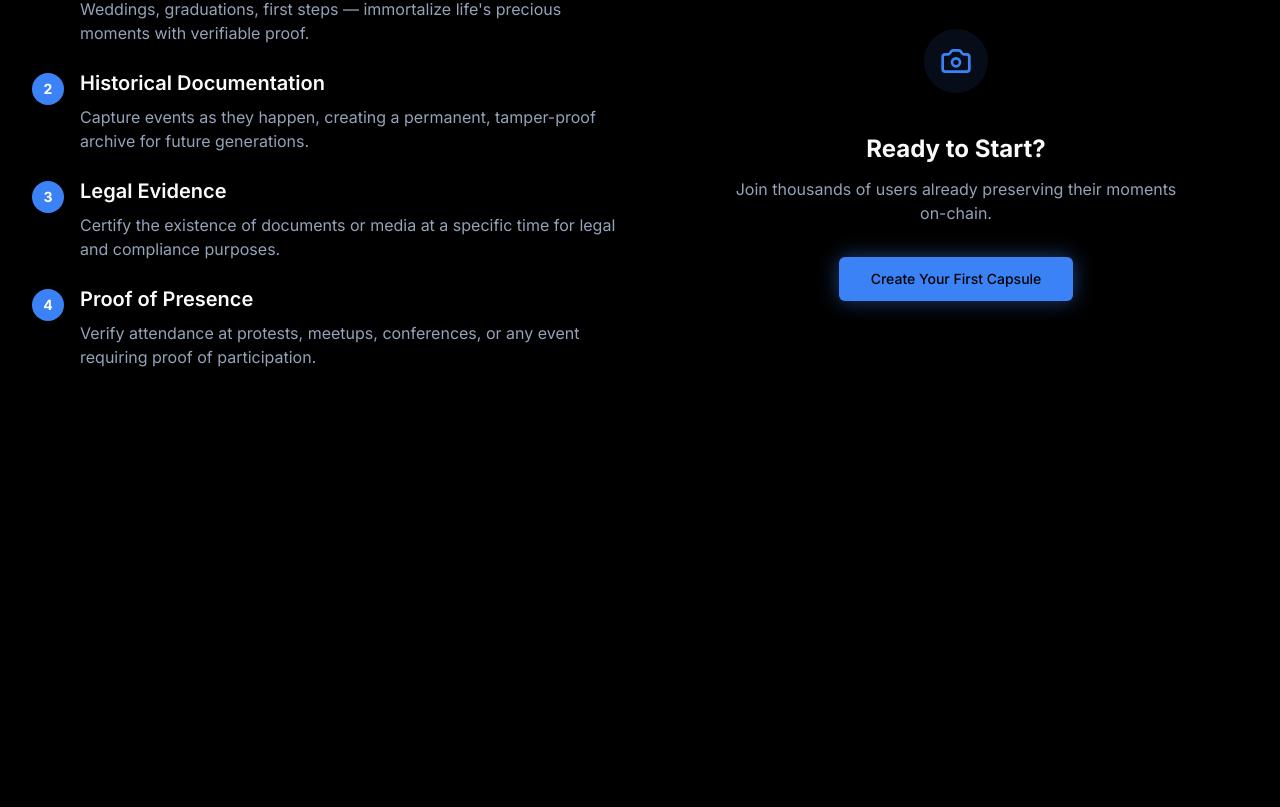
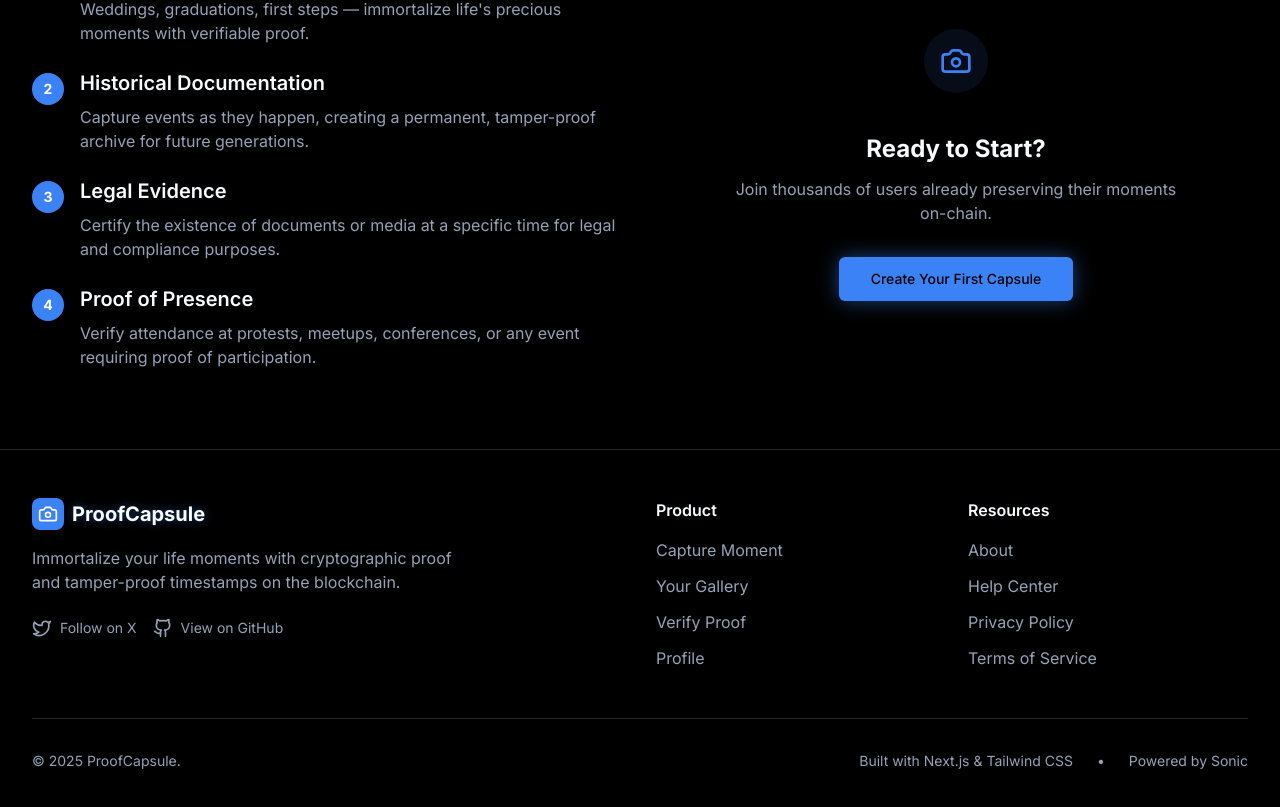
Before and after one commit to vict0rcarvalh0/proofcapsule, a Next.js app in the folder src/client/: page / in a window 1280 px wide. Shown: the part 1617-2424 px from the top of the page. Before the commit the page ends 2066 px from the top, so only its background shows below. Built offline with nearby package versions, Linux system fonts and the light colour scheme.

Commit message:
feat: footer and different app icon color

```diff
--- a/src/client/app/layout.tsx
+++ b/src/client/app/layout.tsx
@@ -3,6 +3,7 @@ import { Inter } from "next/font/google"
 import "./globals.css"
 import { Navigation } from "@/components/navigation"
 import { Bubbles } from "@/components/bubbles"
+import { Footer } from "@/components/footer"
 
 const inter = Inter({ subsets: ["latin"] })
 
@@ -20,11 +21,12 @@ export default function RootLayout({
     <html lang="en" className="dark">
       <body className={`${inter.className} min-h-screen bg-background text-foreground`}>
         <Bubbles />
-        <div className="relative min-h-screen">
+        <div className="relative min-h-screen flex flex-col">
           <Navigation />
-          <main className="pt-16">
+          <main className="pt-16 flex-1">
             {children}
           </main>
+          <Footer />
         </div>
       </body>
     </html>
--- /dev/null
+++ b/src/client/components/footer.tsx
@@ -0,0 +1,113 @@
+import Link from "next/link"
+import { Camera, Github, Twitter, Heart } from "lucide-react"
+
+export function Footer() {
+  return (
+    <footer className="border-t border-border bg-background/50 backdrop-blur-sm">
+      <div className="max-w-7xl mx-auto px-4 sm:px-6 lg:px-8 py-12">
+        <div className="grid grid-cols-1 md:grid-cols-4 gap-8">
+          {/* Brand Section */}
+          <div className="md:col-span-2">
+            <div className="flex items-center space-x-2 mb-4">
+              <div className="w-8 h-8 bg-blue-500 rounded-lg flex items-center justify-center">
+                <Camera className="w-5 h-5 text-white" />
+              </div>
+              <span className="text-xl font-bold text-glow">ProofCapsule</span>
+            </div>
+            <p className="text-muted-foreground mb-6 max-w-md">
+              Immortalize your life moments with cryptographic proof and tamper-proof timestamps on the blockchain.
+            </p>
+            <div className="flex items-center space-x-4">
+              <Link
+                href="https://x.com/vict0rcarvalh0o"
+                target="_blank"
+                rel="noopener noreferrer"
+                className="flex items-center space-x-2 text-muted-foreground hover:text-primary transition-colors"
+              >
+                <Twitter className="w-5 h-5" />
+                <span className="text-sm">Follow on X</span>
+              </Link>
+              <Link
+                href="https://github.com/vict0rcarvalh0/proofcapsule"
+                target="_blank"
+                rel="noopener noreferrer"
+                className="flex items-center space-x-2 text-muted-foreground hover:text-primary transition-colors"
+              >
+                <Github className="w-5 h-5" />
+                <span className="text-sm">View on GitHub</span>
+              </Link>
+            </div>
+          </div>
+
+          {/* Product Links */}
+          <div>
+            <h3 className="font-semibold text-foreground mb-4">Product</h3>
+            <ul className="space-y-3">
+              <li>
+                <Link href="/capture" className="text-muted-foreground hover:text-foreground transition-colors">
+                  Capture Moment
+                </Link>
+              </li>
+              <li>
+                <Link href="/gallery" className="text-muted-foreground hover:text-foreground transition-colors">
+                  Your Gallery
+                </Link>
+              </li>
+              <li>
+                <Link href="/verify" className="text-muted-foreground hover:text-foreground transition-colors">
+                  Verify Proof
+                </Link>
+              </li>
+              <li>
+                <Link href="/profile" className="text-muted-foreground hover:text-foreground transition-colors">
+                  Profile
+                </Link>
+              </li>
+            </ul>
+          </div>
+
+          {/* Resources */}
+          <div>
+            <h3 className="font-semibold text-foreground mb-4">Resources</h3>
+            <ul className="space-y-3">
+              <li>
+                <Link href="/about" className="text-muted-foreground hover:text-foreground transition-colors">
+                  About
+                </Link>
+              </li>
+              <li>
+                <Link href="/help" className="text-muted-foreground hover:text-foreground transition-colors">
+                  Help Center
+                </Link>
+              </li>
+              <li>
+                <Link href="/privacy" className="text-muted-foreground hover:text-foreground transition-colors">
+                  Privacy Policy
+                </Link>
+              </li>
+              <li>
+                <Link href="/terms" className="text-muted-foreground hover:text-foreground transition-colors">
+                  Terms of Service
+                </Link>
+              </li>
+            </ul>
+          </div>
+        </div>
+
+        {/* Bottom Section */}
+        <div className="border-t border-border mt-12 pt-8">
+          <div className="flex flex-col md:flex-row justify-between items-center space-y-4 md:space-y-0">
+            <div className="flex items-center space-x-2 text-sm text-muted-foreground">
+              <span>© 2025 ProofCapsule.</span>
+            </div>
+            <div className="flex items-center space-x-6 text-sm text-muted-foreground">
+              <span>Built with Next.js & Tailwind CSS</span>
+              <span>•</span>
+              <span>Powered by Sonic</span>
+            </div>
+          </div>
+        </div>
+      </div>
+    </footer>
+  )
+}
--- a/src/client/components/navigation.tsx
+++ b/src/client/components/navigation.tsx
@@ -22,7 +22,7 @@ export function Navigation() {
         <div className="flex justify-between items-center h-16">
           {/* Logo */}
           <Link href="/" className="flex items-center space-x-2">
-            <div className="w-8 h-8 bg-gradient-to-r from-blue-500 to-purple-600 rounded-lg flex items-center justify-center">
+            <div className="w-8 h-8 bg-blue-500 rounded-lg flex items-center justify-center">
               <Camera className="w-5 h-5 text-white" />
             </div>
             <span className="text-xl font-bold text-glow">ProofCapsule</span>
```
